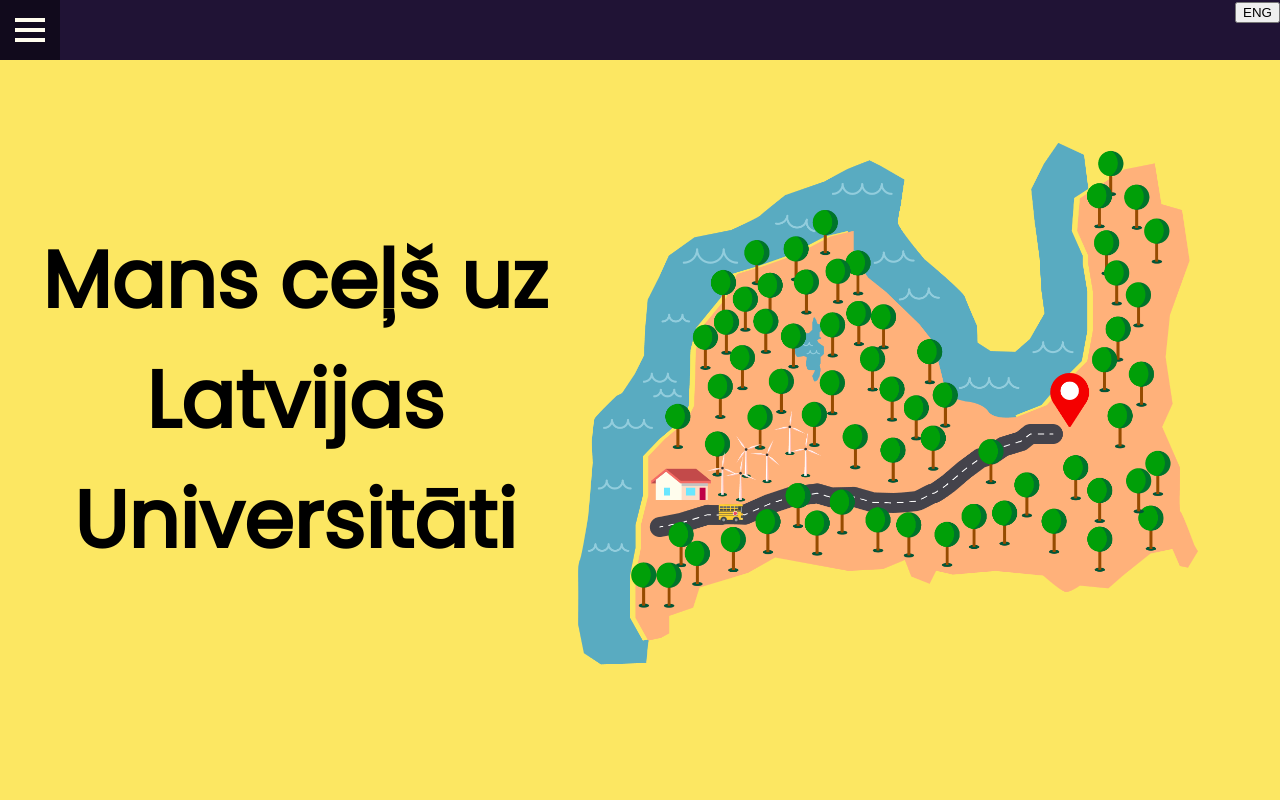
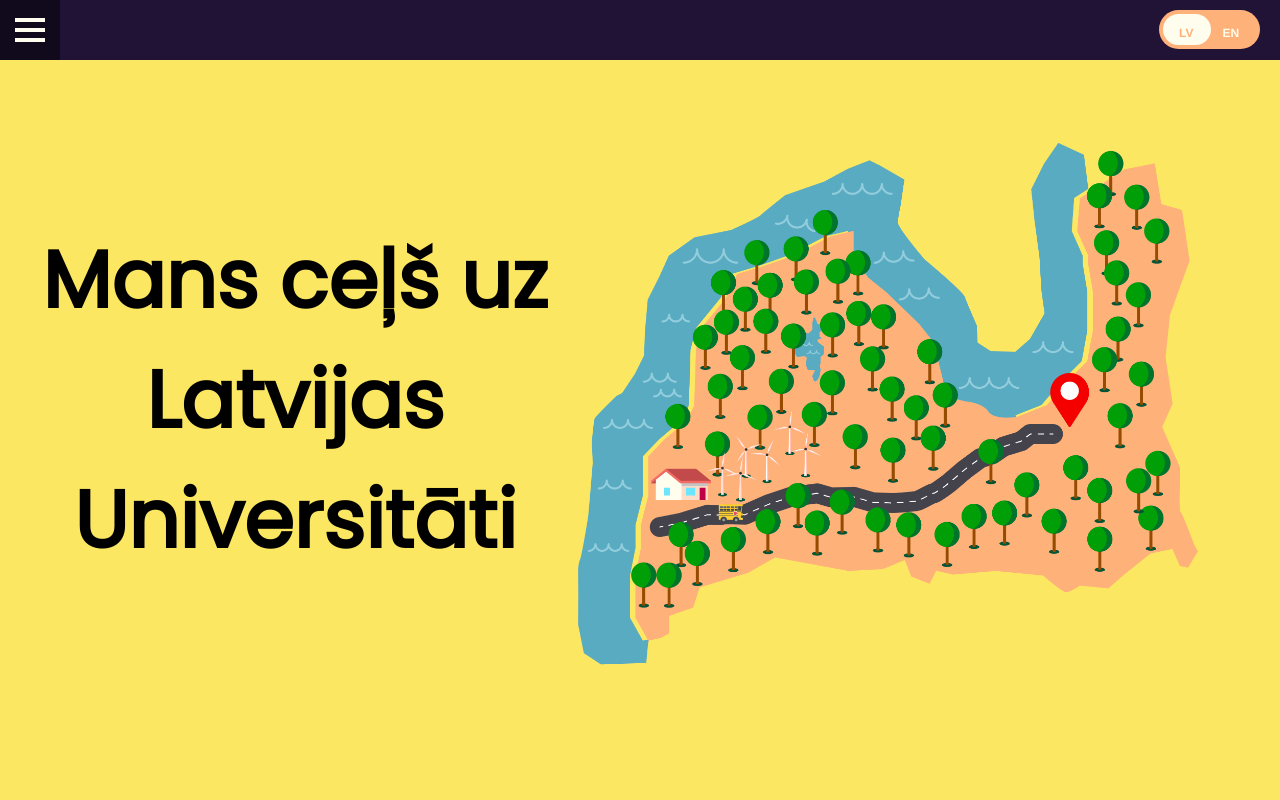
Before and after one commit to noohv/dizaina_uzd, a React (Create React App) app: page / in a window 1280 px wide. Shown: the top 800 px of the page. Built offline with nearby package versions, Linux system fonts and the light colour scheme.

Commit message:
Language switch

```diff
--- a/src/App.css
+++ b/src/App.css
@@ -7,6 +7,105 @@
 a {
   color: #ffffff;
 }
+
+
+.switch {
+  position: relative;
+  display: block;
+  margin: 10px 20px;
+}
+
+.switch > span {
+  position: absolute;
+  top: 14px;
+  pointer-events: none;
+  font-weight: bold;
+  font-size: 12px;
+  text-transform: uppercase;
+  width: 50%;
+  text-align: center;
+}
+
+input.check-toggle-round-flat:checked ~ .off {
+  color: #ffb17a;
+}
+
+input.check-toggle-round-flat:checked ~ .on {
+  color: #fffded;
+}
+
+.switch > span.on {
+  left: 0;
+  padding-left: 2px;
+  color: #ffb17a;
+}
+
+.switch > span.off {
+  right: 0;
+  padding-right: 4px;
+  color: #fffded;
+}
+
+.check-toggle {
+  position: absolute;
+  margin-left: -9999px;
+  visibility: hidden;
+}
+
+.check-toggle + label {
+  display: block;
+  position: relative;
+  cursor: pointer;
+  outline: none;
+  user-select: none;
+}
+
+input.check-toggle-round-flat + label {
+  padding: 2px;
+  width: 97px;
+  height: 35px;
+  background-color: #ffb17a;
+  border-radius: 60px;
+}
+input.check-toggle-round-flat + label:before, input.check-toggle-round-flat + label:after {
+  display: block;
+  position: absolute;
+  content: "";
+}
+
+input.check-toggle-round-flat + label:before {
+  top: 2px;
+  left: 2px;
+  bottom: 2px;
+  right: 2px;
+  background-color: #ffb17a;
+  border-radius: 60px;
+}
+
+input.check-toggle-round-flat + label:after {
+  top: 4px;
+  left: 4px;
+  bottom: 4px;
+  width: 48px;
+  background-color: #fffded;
+  -webkit-border-radius: 52px;
+  -moz-border-radius: 52px;
+  -ms-border-radius: 52px;
+  -o-border-radius: 52px;
+  border-radius: 52px;
+  -webkit-transition: margin 0.2s;
+  -moz-transition: margin 0.2s;
+  -o-transition: margin 0.2s;
+  transition: margin 0.2s;
+}
+
+input.check-toggle-round-flat:checked + label {
+}
+
+input.check-toggle-round-flat:checked + label:after {
+  margin-left: 44px;
+}
+
 
 /* header */
 
--- a/src/components/NavBar.js
+++ b/src/components/NavBar.js
@@ -1,29 +1,44 @@
 
-import { useEffect } from "react";
+import { useEffect, useState } from "react";
 import "../App.css"
 import { Link } from 'react-router-dom';
 import { TEXTS } from "../constants";
 
 export function NavBar({language, setLanguage}) {
 
+  const[checked, setChecked] = useState(false)
+
   const clickHandler = () => {
     if(language === "lv") {
       setLanguage("en")
+      setChecked(true)
       localStorage.setItem("lang", "en")
     } else {
       setLanguage("lv")
+      setChecked(false)
       localStorage.setItem("lang", "lv")
     }
   }
 
-  useEffect(()=>{},[language])
+  useEffect(()=>{
+    if(language === "lv") {
+      setChecked(false)
+    } else {
+      setChecked(true)
+    }
+  },[language])
 
   return (
     <nav className="header">
         <input className="menu-btn" type="checkbox" id="menu-btn" />
         <label className="menu-icon" htmlFor="menu-btn"><span className="navicon"></span></label>
         <div className="menu-language">
-          <button onClick={clickHandler}>{language == "en" ? "🇱🇻" : "ENG"}</button>
+            <div class="switch">
+                <input id="language-toggle" class="check-toggle check-toggle-round-flat" type="checkbox" checked={checked} onChange={clickHandler} />
+                <label for="language-toggle"></label>
+                <span class="on">LV</span>
+                <span class="off">EN</span>
+            </div>
         </div>
 
         <ul className="menu">
```
